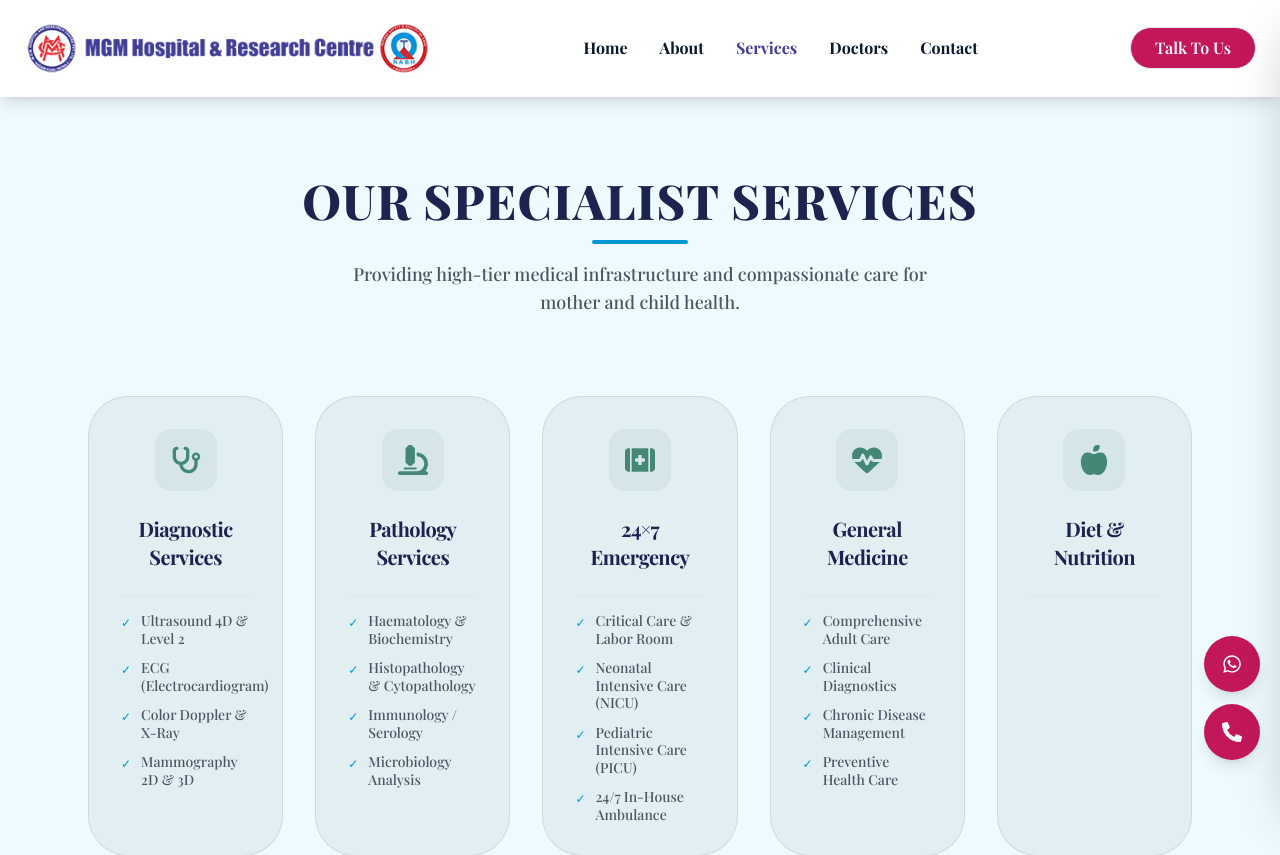
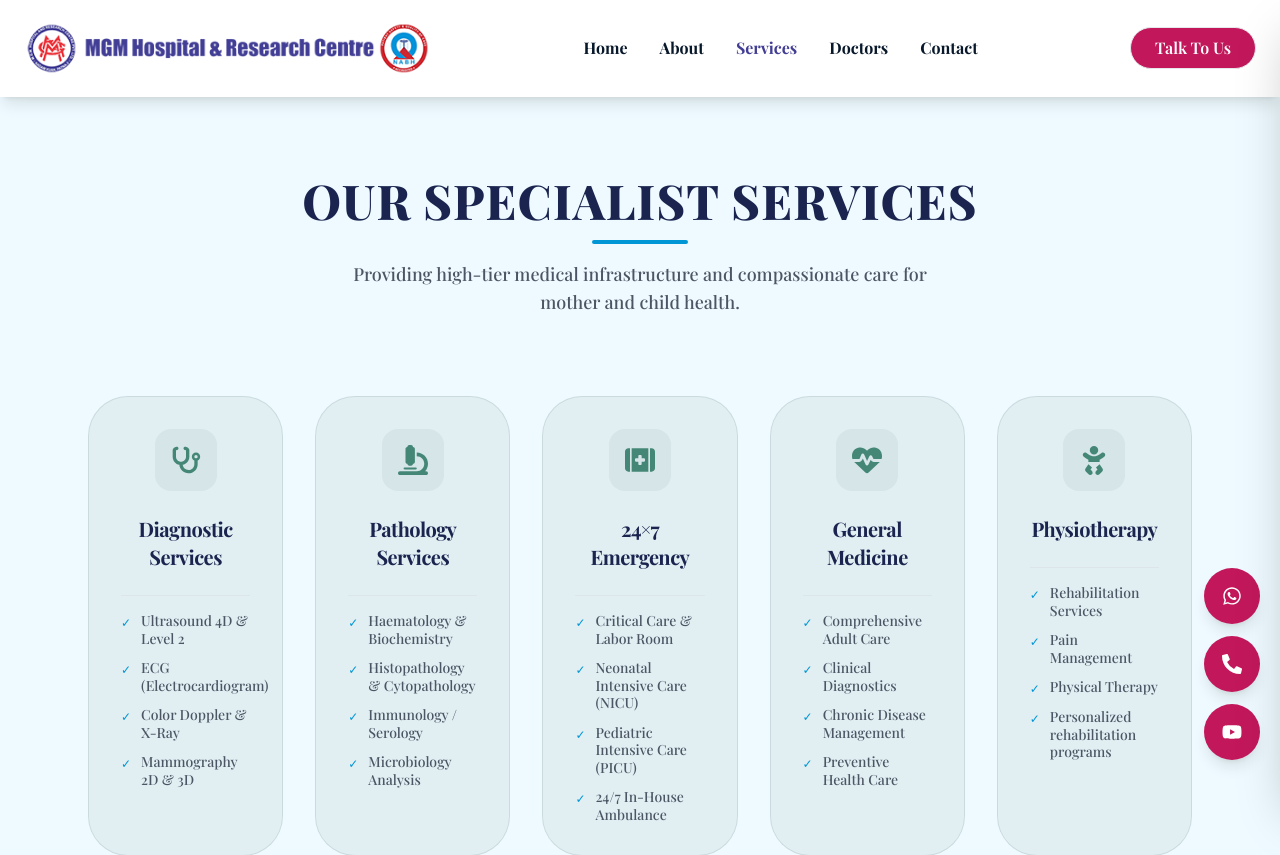
Before and after one commit to Revagraphics/mgm, a React (Vite) app: page /service in a window 1280 px wide. Shown: the top 855 px of the page. Built offline with nearby package versions, Linux system fonts and the light colour scheme.

Commit message:
changes again

```diff
--- a/src/components/Footer.jsx
+++ b/src/components/Footer.jsx
@@ -130,7 +130,7 @@ export default function Footer() {
                 <a href="https://www.facebook.com/mgmhospitalpatna" target="_blank" className="hover:text-[#e91e63] transition-colors">
                   <FaFacebook />
                 </a>
-                <a href="https://www.instagram.com/mgmhospitalpatna/" target="_blank" className="hover:text-[#e91e63] transition-colors">
+                <a href="https://www.instagram.com/mgmresearchcentre?igsh=czZlbGlwY21tMWtt" target="_blank" className="hover:text-[#e91e63] transition-colors">
                   <FaInstagram />
                 </a>
               </div>
--- a/src/components/Navbar.jsx
+++ b/src/components/Navbar.jsx
@@ -240,7 +240,7 @@ export default function Navbar() {
             </a> */}
 
             <a
-              href="https://www.instagram.com/mgmhospitalpatna/"
+              href="https://www.instagram.com/mgmresearchcentre?igsh=czZlbGlwY21tMWtt"
               className="text-zinc-400 hover:text-[#423e95] transition-all duration-300 hover:scale-110"
               target="_blank"
               rel="noopener noreferrer"
@@ -259,15 +259,15 @@ export default function Navbar() {
               <FaFacebook />
             </a>
 
-            {/* <a
-              href="https://www.linkedin.com/company/werevagraphics"
+            <a
+              href="https://www.linkedin.com/company/mgm-hospital-patna/"
               className="text-zinc-400 hover:text-[#423e95] transition-all duration-300 hover:scale-110"
               target="_blank"
               rel="noopener noreferrer"
               title="LinkedIn"
             >
               <FaLinkedin />
-            </a> */}
+            </a>
           </div>
         </div>
       </aside>
--- a/src/components/ServiceSection.jsx
+++ b/src/components/ServiceSection.jsx
@@ -55,6 +55,17 @@ const serviceCategories = [
       "Preventive Health Care"
     ]
   },
+
+  {
+    title: "Physiotherapy",
+    icon: <FaBaby />,
+    items: [
+     "Rehabilitation Services",
+     "Pain Management",
+     "Physical Therapy",
+     "Personalized rehabilitation programs",
+    ]
+  },
   {
     title: "Diet & Nutrition",
     icon: <FaAppleWhole />,
@@ -95,16 +106,7 @@ const serviceCategories = [
       // "Premature Infant Support"
     ]
   },
-  {
-    title: "Physiotherapy",
-    icon: <FaBaby />,
-    items: [
-      // "Newborn Care & Screenings",
-      // "Immunization Programs",
-      // "Developmental Tracking",
-      // "Premature Infant Support"
-    ]
-  }
+
 
 ];
 
--- a/src/components/Social.jsx
+++ b/src/components/Social.jsx
@@ -4,6 +4,7 @@ import {
   FaPhoneAlt,
   FaEnvelope,
   FaLinkedinIn,
+  FaYoutube,
 } from "react-icons/fa";
 
 const social = [
@@ -33,10 +34,16 @@ const social = [
       </div>
     ),
   },
-
-
-
-
+  {
+    icon: <FaYoutube />,
+    title: "YouTube",
+    link: "https://www.youtube.com/@MGMHopitalResearchCentrepvtltd",
+    content: (
+      <div>
+        <p className="font-semibold">Watch our videos</p>
+      </div>
+    ),
+  },
 ];
 
 const Social = () => {
--- a/src/pages/Home.jsx
+++ b/src/pages/Home.jsx
@@ -128,9 +128,18 @@ const Home = () => {
           <div className="absolute inset-0 bg-gradient-to-r from-[#092847]/90 via-[#092847]/40 to-transparent" />
         </div>
 
-        <div className="relative z-10 mx-auto flex min-h-[calc(100vh-80px)] w-full max-w-[90vw] items-center px-6 py-20 lg:px-8">
-          <div className="grid w-full items-center gap-12 lg:grid-cols-2">
-            <div className="mt-10 max-w-2xl space-y-8 text-[#fff] lg:pl-4 lg:mt-16">
+        <div className="relative z-10 mx-auto flex min-h-[calc(100vh-80px)] w-full max-w-[90vw] items-center px-4 py-16 sm:px-6 lg:px-8 lg:py-20">
+          <div className="absolute inset-0 -z-10 lg:hidden">
+            <img
+              src={heroimg}
+              alt="MGM Hospital"
+              className="h-full w-full object-cover opacity-25"
+            />
+            <div className="absolute inset-0 bg-gradient-to-b from-[#0d3b6b]/70 via-[#0d3b6b]/55 to-[#0d3b6b]" />
+          </div>
+
+          <div className="grid w-full items-center gap-8 sm:gap-10 lg:grid-cols-2 lg:gap-12">
+            <div className="mt-2 max-w-2xl space-y-6 text-[#fff] sm:space-y-8 lg:mt-16 lg:pl-4">
               <div className="inline-flex rounded-full border border-[#fff]/15 px-4 py-2 text-sm font-semibold uppercase tracking-[0.25em] text-[#fff] shadow-sm">
                 40+ Years of Trusted Healthcare Excellence
               </div>
@@ -146,7 +155,7 @@ const Home = () => {
               </div>
             </div>
 
-            <div className="mx-auto w-full max-w-md lg:ml-auto">
+            <div className="mx-auto flex w-full max-w-md flex-col gap-4 lg:ml-auto">
               <div className="rounded-[2rem] border border-[#0d3b6b]/10 bg-white/95 p-7 shadow-[0_20px_70px_rgba(13,59,107,0.12)]">
                 <div className="mb-8 text-center">
                   <div className="text-3xl font-bold text-[#c2185b]">Book Appointment</div>
```
